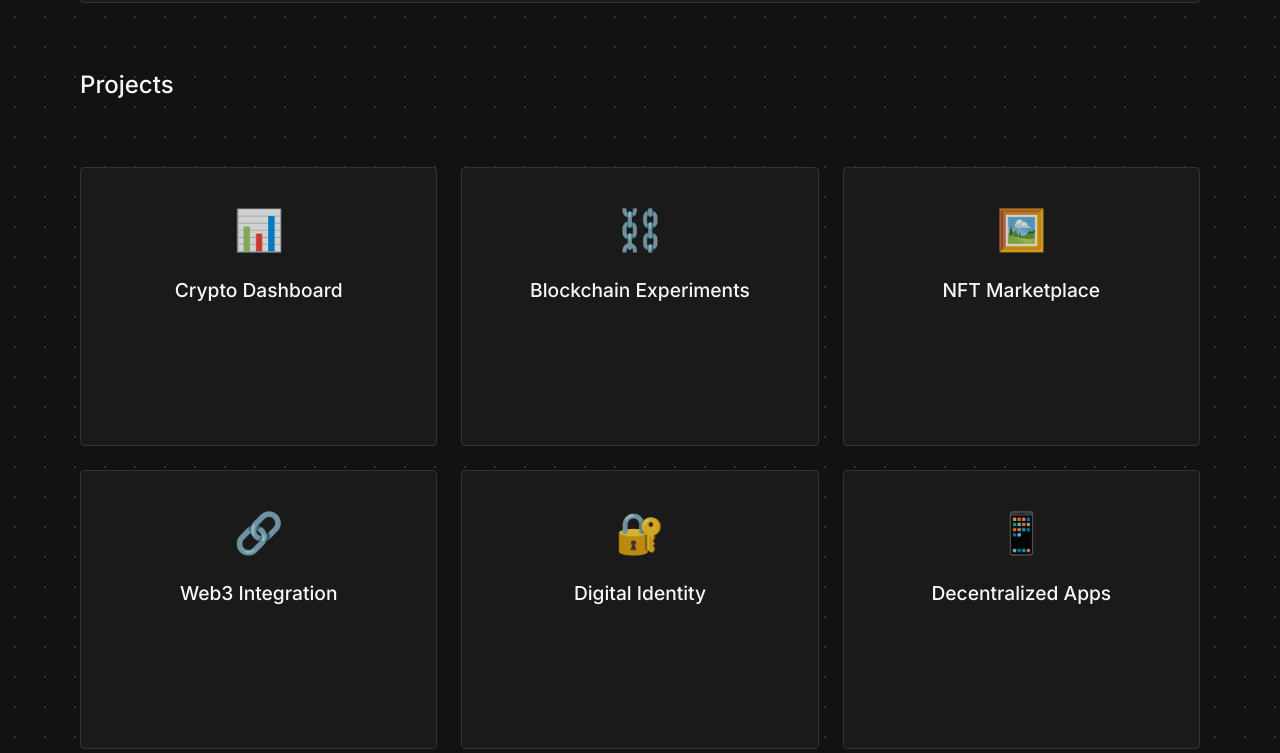
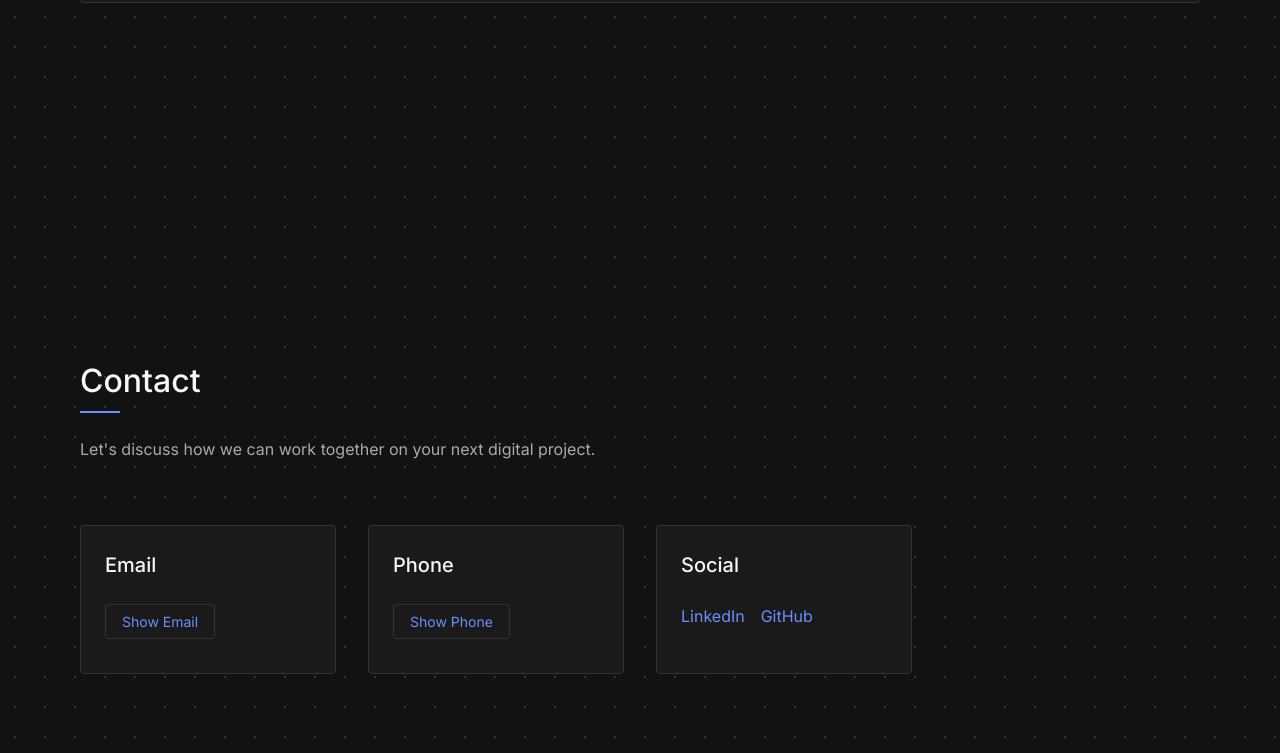
Before and after one commit to abhigyanchaturvedi02/My-Portfolio, a plain HTML site: page index.html in a window 1280 px wide. Shown: the part 2338-3091 px from the top of the page. Drawn offline with Linux system fonts and the light colour scheme.

Commit message:
Remove Projects section from the page

```diff
--- a/index.html
+++ b/index.html
@@ -119,46 +119,6 @@
                         </div>
                     </div>
                 </div>
-
-                <h3 class="section-subtitle">Projects</h3>
-                <div class="project-grid">
-                    <a href="#" class="project-item">
-                        <div class="project-icon">📊</div>
-                        <span class="project-title">Crypto Dashboard</span>
-                        <span class="project-desc">Real-time cryptocurrency tracking platform with personalized watchlists and market analytics</span>
-                        <span class="project-tech">React.js • API Integration • Chart.js</span>
-                    </a>
-                    <a href="#" class="project-item">
-                        <div class="project-icon">⛓️</div>
-                        <span class="project-title">Blockchain Experiments</span>
-                        <span class="project-desc">Collection of prototype applications exploring blockchain fundamentals and smart contract development</span>
-                        <span class="project-tech">Solidity • Ethereum • Web3.js</span>
-                    </a>
-                    <a href="#" class="project-item">
-                        <div class="project-icon">🖼️</div>
-                        <span class="project-title">NFT Marketplace</span>
-                        <span class="project-desc">Digital marketplace for creating, buying, and selling unique digital assets as NFTs</span>
-                        <span class="project-tech">React • IPFS • Smart Contracts</span>
-                    </a>
-                    <a href="#" class="project-item">
-                        <div class="project-icon">🔗</div>
-                        <span class="project-title">Web3 Integration</span>
-                        <span class="project-desc">Framework for connecting traditional web applications to decentralized blockchain networks</span>
-                        <span class="project-tech">JavaScript • MetaMask • ethers.js</span>
-                    </a>
-                    <a href="#" class="project-item">
-                        <div class="project-icon">🔐</div>
-                        <span class="project-title">Digital Identity</span>
-                        <span class="project-desc">Self-sovereign identity solution using blockchain for secure credential verification</span>
-                        <span class="project-tech">Zero-knowledge Proofs • DID • Vue.js</span>
-                    </a>
-                    <a href="#" class="project-item">
-                        <div class="project-icon">📱</div>
-                        <span class="project-title">Decentralized Apps</span>
-                        <span class="project-desc">Suite of dApps built on Ethereum that leverage smart contracts for trustless interactions</span>
-                        <span class="project-tech">React Native • Solidity • The Graph</span>
-                    </a>
-                </div>
             </div>
         </section>
 
```
Also changed, not shown: script.js (indentation only).
